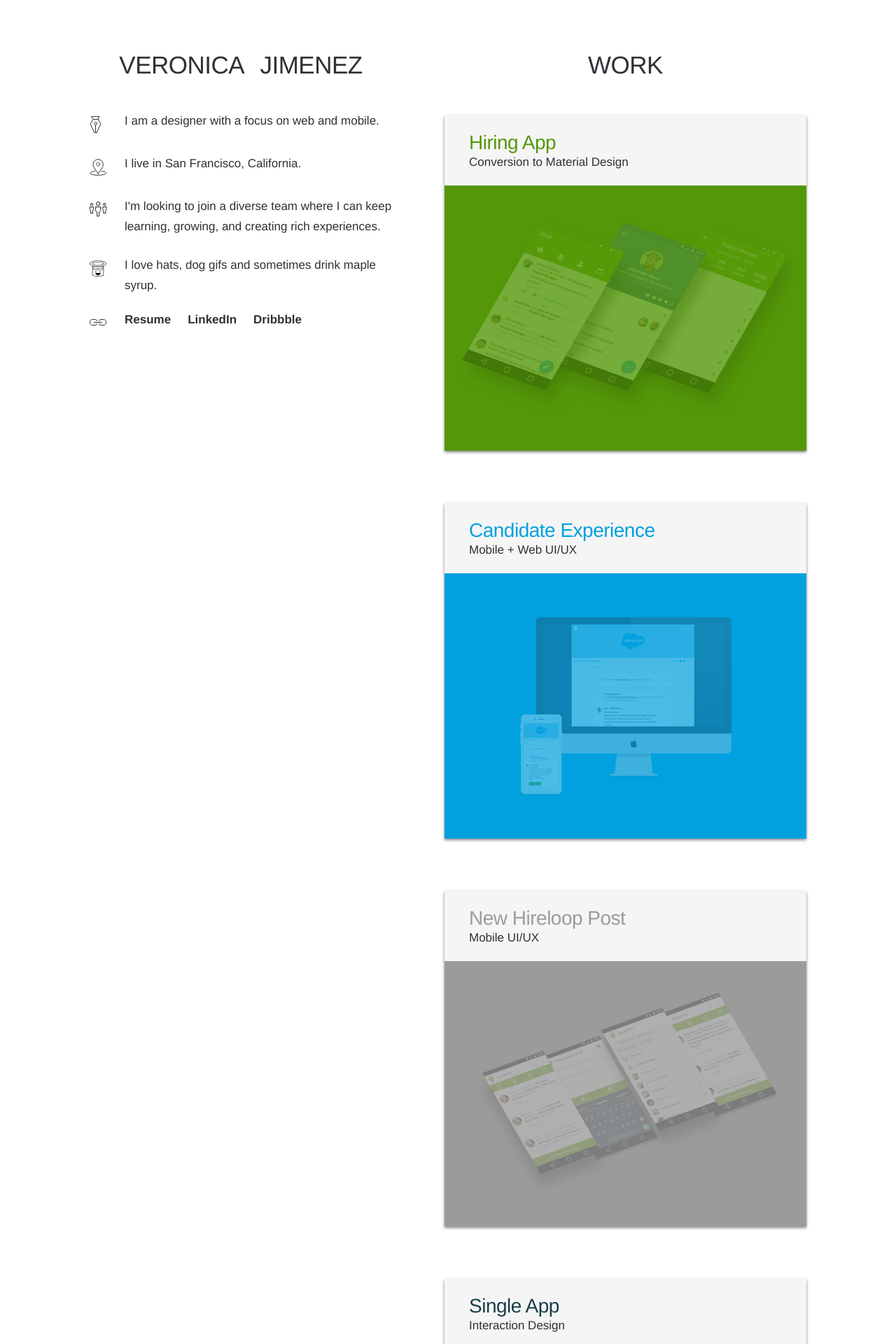
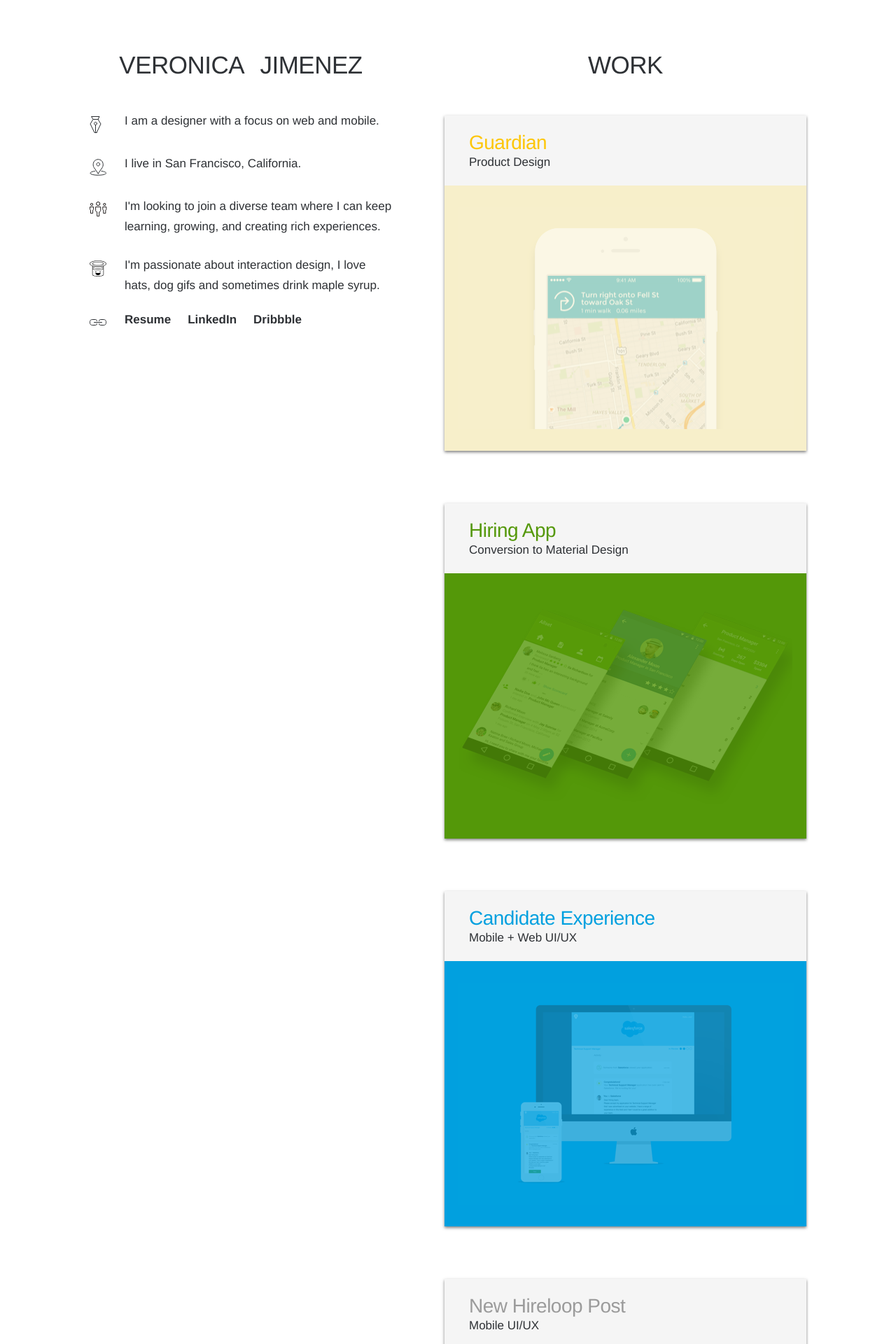
Before and after one commit to vnikajimenez/vnikajimenez.github.com, a Jekyll site: the page built from index.html, in a window 1280 px wide. Shown: the top 1920 px of the page at 70% size. Built offline with Jekyll 4.4.1, drawn with Linux system fonts in a browser that asks for light colours; nearby versions of some CDN libraries.

Commit message:
Added content for Guardian

```diff
--- a/_sass/_main.scss
+++ b/_sass/_main.scss
@@ -166,6 +166,9 @@ a:hover {
 		.single {
 			@include project-colors($single, '../images/single-cover.png');
 		}
+		.guardian {
+			@include project-colors($guardian, '../images/guardian_cover.png');
+		}
 	}
 }
 
@@ -182,3 +185,7 @@ a:hover {
   -ms-transform: translateY(-50%);
 	transform: translateY(-50%);
 }
+
+.main-content .right-column .guardian h2 {
+	color: #FDC607;
+}
--- a/_sass/_portfolio.scss
+++ b/_sass/_portfolio.scss
@@ -44,6 +44,10 @@
     background-color: #EFEFEF;
   }
 
+  .guardian {
+    background-color: #F7EFCA;
+  }
+
   .right-column {
     float: right;
     width: 372px;
--- a/_sass/_variables.scss
+++ b/_sass/_variables.scss
@@ -12,6 +12,7 @@ $single: #183e46;
 $candidate-experience: #01A0DF;
 $publisher: #9B9B9B;
 $hiring-material: #549809;
+$guardian: #F7EFCA;
 
 
 
--- a/index.html
+++ b/index.html
@@ -19,7 +19,7 @@ layout: default
       </div>
       <div class="blurb-line">
         <div class="icon"><img src="images/hat.svg"></div>
-        <div class="text"><p class="blurb">I love hats, dog gifs and sometimes drink maple syrup.</p></div>
+        <div class="text"><p class="blurb">I'm passionate about interaction design, I love hats, dog gifs and sometimes drink maple syrup.</p></div>
       </div>
       <div class="blurb-line">
         <div class="icon"><img src="images/link.svg"></div>
@@ -32,6 +32,18 @@ layout: default
     </div>
     <div class="right-column">
       <p class="column-top">WORK</p>
+      <a href="guardian.html">
+        <div class="portfolio-piece guardian">
+          <div class="header">
+            <div class="vertical-align">
+              <h2>Guardian</h2>
+              <p>Product Design</p>
+            </div>
+          </div>
+          <div class="cover">
+          </div>
+        </div>
+      </a>
       <a href="hiring-material.html">
         <div class="portfolio-piece hiring-material">
           <div class="header">
```
Also changed, not shown: guardian.html (added, +40 -0 lines), images/ftux.gif (added), images/guardian_FTUX.png (added), images/guardian_alerts.png (added), images/guardian_app.png (added), images/guardian_before.png (added), images/guardian_branding.png (added), images/guardian_cover.png (added), images/guardian_map.png (added), images/guardian_mapexperience.png (added), 6 other files.
